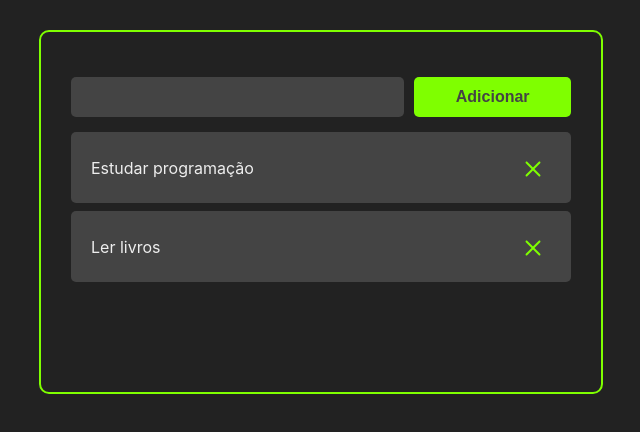
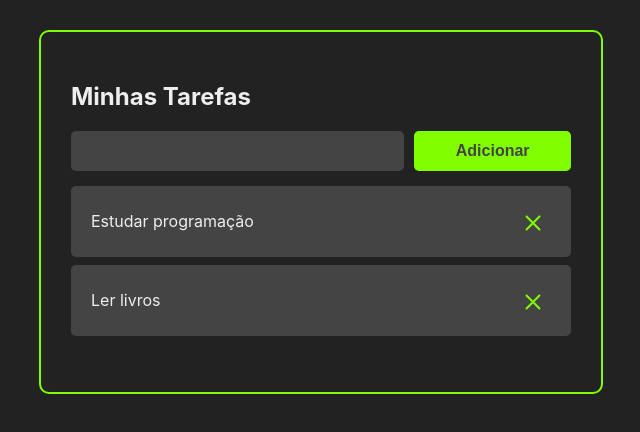
Before and after one commit to jlcxavier/my-app, a React (Create React App) app: page / in a window 1280 px wide. Shown: the top 432 px of the page, without its empty margins (319-959 px from the left). Built offline with nearby package versions, Linux system fonts and the light colour scheme; the HTML template or start-up script is replaced by a standard one.

Commit message:
component header

```diff
--- a/src/App.jsx
+++ b/src/App.jsx
@@ -1,11 +1,9 @@
-/** @format */
-
 import React, { useState } from 'react';
 import { v4 as uuidv4 } from 'uuid';
 
-import Header from './components/Header';
 import Tasks from './components/Tasks';
 import AddTask from './components/AddTask';
+import Header from './components/Header';
 
 import './App.css';
 
@@ -56,6 +54,7 @@ const App = () => {
 	return (
 		<>
 			<div className="container">
+				<Header />
 				<AddTask handleTaskAddition={handleTaskAddition} />
 				<Tasks
 					tasks={tasks}
--- a/src/components/Header.jsx
+++ b/src/components/Header.jsx
@@ -1,7 +1,7 @@
 import React from 'react';
 
 const Header = () => {
-	return <h1 style={{ color: '#eee' }}>Minhas tarefas</h1>;
+	return <h2 style={{ color: '#eee' }}>Minhas Tarefas</h2>;
 };
 
 export default Header;
```
